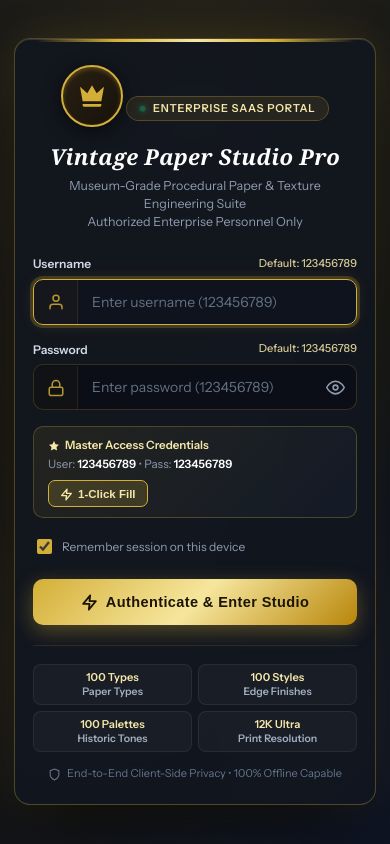
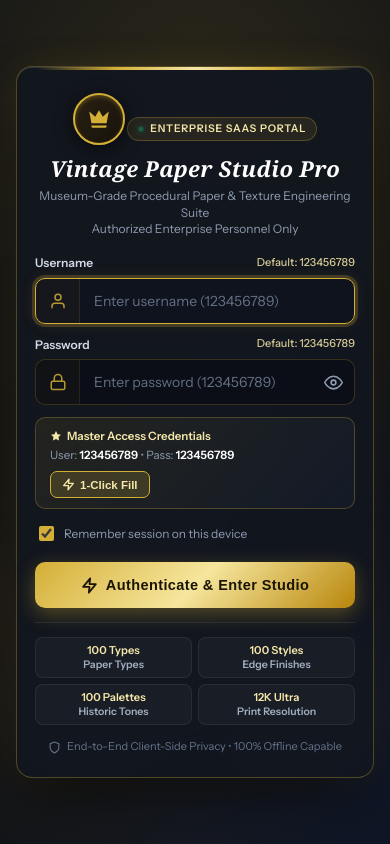
Before and after one commit to rafiqulislam11/Vintage-Website-Pro, a plain HTML site: page Vintage Paper Texture Generator Pro.html in a window 390 px wide. Drawn offline with Linux system fonts and the light colour scheme; a web font is replaced by a local one.

Commit message:
Refine SaaS Login UI: Compact luxury glassmorphic card, zero vertical scroll, and perfect responsive centering

```diff
--- a/Vintage Paper Texture Generator Pro.html
+++ b/Vintage Paper Texture Generator Pro.html
@@ -180,7 +180,7 @@ td,th{padding:5px 8px;border-bottom:1px solid var(--line);text-align:left;font-s
   display: flex;
   align-items: center;
   justify-content: center;
-  padding: 20px 14px;
+  padding: 16px;
   background-color: var(--saas-bg-deep);
   background-image:
     radial-gradient(circle at 50% 12%, rgba(212, 175, 55, 0.16) 0%, transparent 60%),
@@ -189,6 +189,7 @@ td,th{padding:5px 8px;border-bottom:1px solid var(--line);text-align:left;font-s
   backdrop-filter: blur(24px);
   -webkit-backdrop-filter: blur(24px);
   overflow-y: auto;
+  box-sizing: border-box;
   transition: opacity 0.3s ease, visibility 0.3s ease;
 }
 .saas-gate.hidden {
@@ -201,22 +202,24 @@ td,th{padding:5px 8px;border-bottom:1px solid var(--line);text-align:left;font-s
 .saas-card {
   position: relative;
   z-index: 10;
-  width: min(100%, 470px);
+  margin: auto;
+  width: min(100%, 460px);
   background: var(--saas-card-bg);
   backdrop-filter: blur(24px);
   -webkit-backdrop-filter: blur(24px);
   border: 1px solid var(--saas-card-border);
-  border-radius: 20px;
+  border-radius: 18px;
   box-shadow:
-    0 30px 70px -15px rgba(0, 0, 0, 0.8),
-    0 0 45px -10px var(--saas-gold-glow),
+    0 25px 60px -15px rgba(0, 0, 0, 0.8),
+    0 0 40px -10px var(--saas-gold-glow),
     inset 0 1px 0 rgba(255, 255, 255, 0.12);
-  padding: 38px 34px 30px;
+  padding: 26px 28px 22px;
   animation: saasPop 0.4s cubic-bezier(0.16, 1, 0.3, 1);
   color: var(--saas-ink-light);
+  box-sizing: border-box;
 }
 @keyframes saasPop {
-  0% { opacity: 0; transform: scale(0.96) translateY(14px); }
+  0% { opacity: 0; transform: scale(0.96) translateY(10px); }
   100% { opacity: 1; transform: scale(1) translateY(0); }
 }
 
@@ -233,19 +236,19 @@ td,th{padding:5px 8px;border-bottom:1px solid var(--line);text-align:left;font-s
 
 .saas-header {
   text-align: center;
-  margin-bottom: 24px;
+  margin-bottom: 16px;
 }
 .saas-crest-wrapper {
   position: relative;
   display: inline-flex;
   align-items: center;
   justify-content: center;
-  margin-bottom: 14px;
+  margin-bottom: 8px;
 }
 .saas-crest-glow {
   position: absolute;
-  width: 68px;
-  height: 68px;
+  width: 58px;
+  height: 58px;
   border-radius: 50%;
   background: radial-gradient(circle, rgba(212, 175, 55, 0.35) 0%, transparent 70%);
   animation: pulseGlow 3s ease-in-out infinite alternate;
@@ -256,8 +259,8 @@ td,th{padding:5px 8px;border-bottom:1px solid var(--line);text-align:left;font-s
 }
 .saas-crest-medallion {
   position: relative;
-  width: 62px;
-  height: 62px;
+  width: 52px;
+  height: 52px;
   border-radius: 50%;
   background: linear-gradient(135deg, #2a2012 0%, #16120b 100%);
   border: 2px solid var(--saas-gold-pri);
@@ -267,29 +270,29 @@ td,th{padding:5px 8px;border-bottom:1px solid var(--line);text-align:left;font-s
   box-shadow: 0 4px 18px rgba(0, 0, 0, 0.6), inset 0 2px 4px rgba(212, 175, 55, 0.3);
 }
 .saas-crest-medallion svg {
-  width: 32px;
-  height: 32px;
+  width: 26px;
+  height: 26px;
   color: var(--saas-gold-pri);
 }
 
 .saas-status-badge {
   display: inline-flex;
   align-items: center;
-  gap: 7px;
-  padding: 4px 12px;
+  gap: 6px;
+  padding: 3px 10px;
   border-radius: 30px;
   background: rgba(212, 175, 55, 0.1);
   border: 1px solid rgba(212, 175, 55, 0.28);
-  font-size: 11px;
+  font-size: 10.5px;
   font-weight: 700;
   letter-spacing: 0.8px;
   text-transform: uppercase;
   color: var(--saas-gold-light);
-  margin-bottom: 10px;
+  margin-bottom: 6px;
 }
 .saas-pulse-dot {
-  width: 7px;
-  height: 7px;
+  width: 6px;
+  height: 6px;
   border-radius: 50%;
   background: #10b981;
   box-shadow: 0 0 8px #10b981;
@@ -302,24 +305,24 @@ td,th{padding:5px 8px;border-bottom:1px solid var(--line);text-align:left;font-s
 
 .saas-title {
   font-family: "IM Fell English", Georgia, serif;
-  font-size: 26px;
+  font-size: 24px;
   font-weight: 700;
   font-style: italic;
   color: #fff;
   letter-spacing: 0.3px;
-  margin: 0 0 4px;
+  margin: 0 0 3px;
 }
 .saas-sub {
-  font-size: 12.5px;
+  font-size: 12px;
   color: var(--saas-ink-mute);
-  line-height: 1.45;
+  line-height: 1.4;
   margin: 0;
 }
 
 .saas-form {
   display: flex;
   flex-direction: column;
-  gap: 16px;
+  gap: 12px;
 }
 .saas-field {
   display: flex;
@@ -555,8 +558,8 @@ td,th{padding:5px 8px;border-bottom:1px solid var(--line);text-align:left;font-s
   display: grid;
   grid-template-columns: repeat(4, 1fr);
   gap: 6px;
-  margin-top: 20px;
-  padding-top: 18px;
+  margin-top: 14px;
+  padding-top: 14px;
   border-top: 1px solid rgba(255, 255, 255, 0.08);
 }
 .saas-feature-chip {
```
Also changed, not shown: index.html (+31 -28 lines), vintage_paper_texture_generator_pro (1).html (+31 -28 lines).
